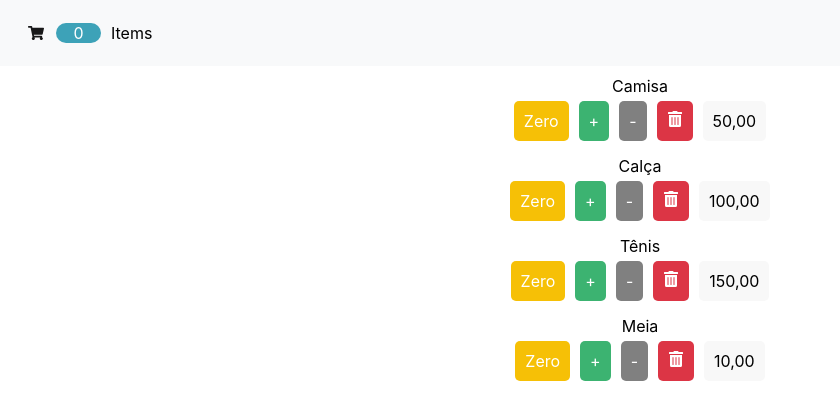
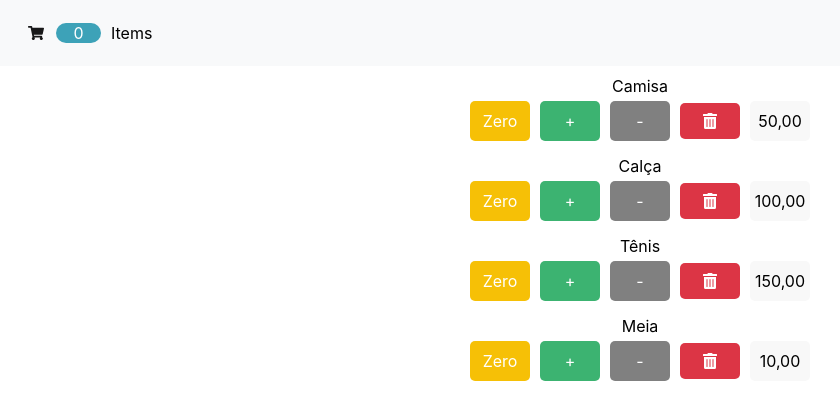
Before and after one commit to petramello/counterApp, a React (Create React App) app: page / in a window 1280 px wide. Shown: the top 420 px of the page, without its empty margins (0-840 px from the left). Built offline with nearby package versions, Linux system fonts and the light colour scheme.

Commit message:
Counter: fixing eidth on styled.js

```diff
--- a/src/components/Styled.js
+++ b/src/components/Styled.js
@@ -10,7 +10,6 @@ export const Container = styled.div`
 
 export const ProductContainer = styled.div`
   display: flex;
-
   align-items: center;
   justify-content: center;
 `
@@ -23,4 +22,7 @@ export const ItemContainer = styled.div`
     border-radius: 5px;
     color: ${props => props.color || "#ffffff"};
     user-select: none;
+    width: 40px;
+    display: flex;
+    justify-content: center;
 `
```
